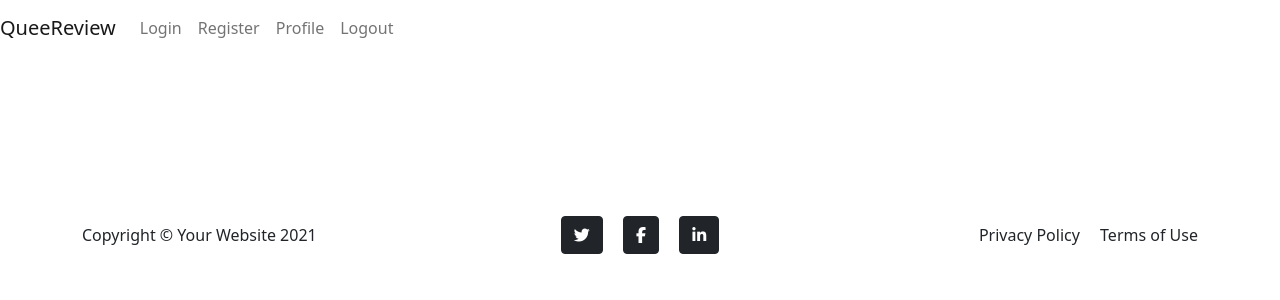
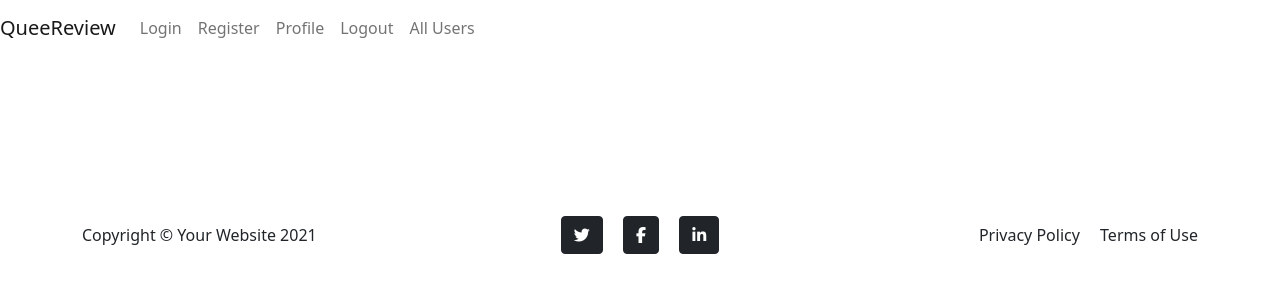
Before and after one commit to Lucy-Glanville-Brown/queereview, a Flask app: page /users in a window 1280 px wide. Shown: the top 300 px of the page. Run offline with Flask 2, Linux system fonts and the light colour scheme; the visitor is signed in with stand-in values (Sample User, id 1); data that the repository does not hold is empty; some libraries are stand-ins or nearby versions.

Commit message:
Added user links

```diff
--- a/templates/base.html
+++ b/templates/base.html
@@ -39,6 +39,9 @@
           </li>
           <li class="nav-item" data-toggle="collapse" data-target=".navbar-collapse.show">
             <a class="nav-link" href="{{ url_for('logout') }}">Logout</a>
+          </li>
+          <li class="nav-item" data-toggle="collapse" data-target=".navbar-collapse.show">
+            <a class="nav-link" href="{{ url_for('users') }}">All Users</a>
           </li>
         </ul>
         <!--form class="form-inline my-2 my-lg-0">
--- a/templates/users.html
+++ b/templates/users.html
@@ -4,7 +4,7 @@
 
 {% for user in users %}
 <div style="border: red solid 1px">
-    <p>Username:{{user.username}}({{user.personal_pronouns}})</p>
+    <p><a class="nav-link" href="{{ url_for('profile', username=user.username ) }}">Username:{{user.username}}({{user.personal_pronouns}})</a></p>
     <p>Tech Stack: {{user.tech_stack}}</p>
     <p>Occupation: {{user.occupation}}</p>
 </div>
```
